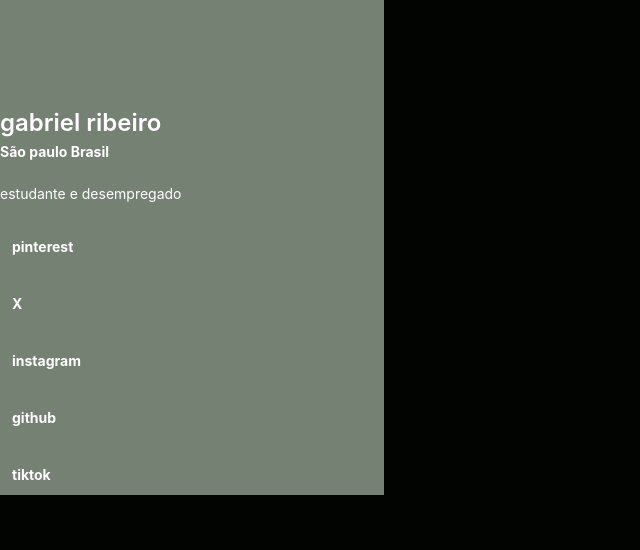
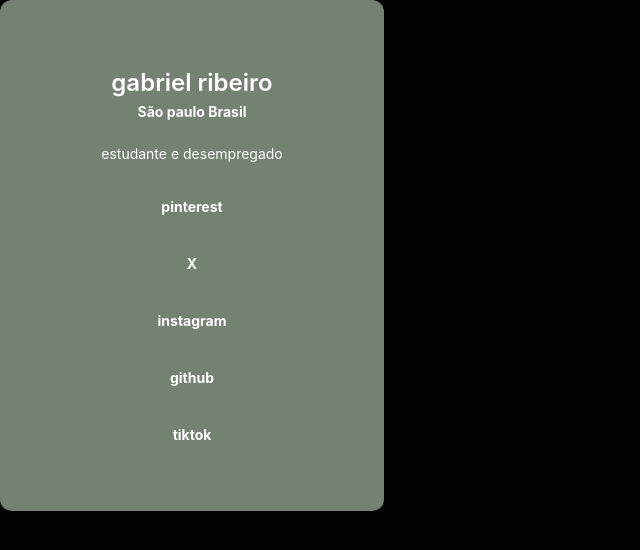
Before and after one commit to gabrielriri/Link-tree, a plain HTML site: page index.html in a window 1280 px wide. Shown: the whole page, without its empty margins (0-640 px from the left). Drawn offline with Linux system fonts and the light colour scheme.

Commit message:
tentei de novo

```diff
--- a/style.css
+++ b/style.css
@@ -12,24 +12,28 @@
     --black: #020402;
     --reseda-green: #758173;
     --green: #C5EFCB;
-    --white: #FFF
+    --white: #FFF;
 }
 body{
     background-color: var(--black);
-
+    height: 100vh;
+    display: flax;
+    justify-content:center;
+    align-items: center;
 }
 div{
     background-color: var(--reseda-green);
     color: var(--white);
     width: 384px;
+    text-align: center;
+    border-radius: 12px;
+    padding: 40px;
 }
 img{
     width: 88px;
     border-radius: 50%;
     margin-bottom: 24px;
-    test-align: center;
-    border-radius: 12px;
-    padding: 40px;
+
 }
 h1{
     font-size: 24px;
@@ -62,7 +66,7 @@ a {
 
 }
 a:hover{
-    background-colo: var(--green);
-    color: var(--black)
+    background-color: var(--green);
+    color: var(--black);
     transition: 0.4s;
 }
```
